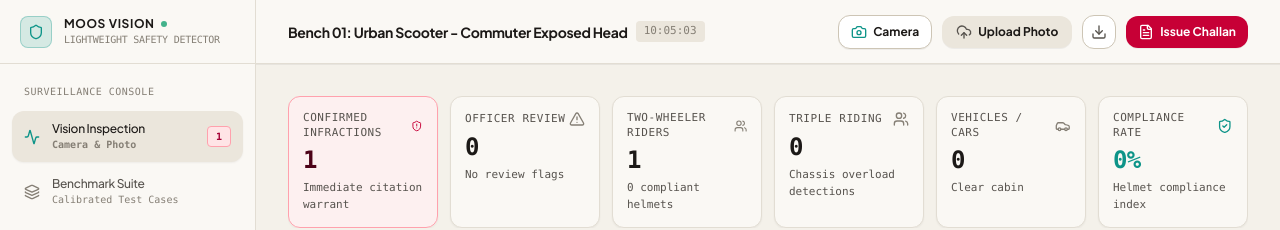
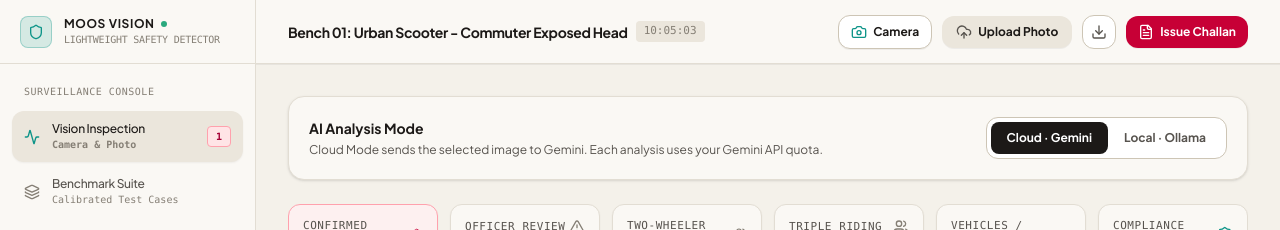
Before and after one commit to UbAsif1802/DEMO-HELMET, a React (Vite) app: page / in a window 1280 px wide. Shown: the top 230 px of the page. Built offline with nearby package versions, Linux system fonts and the light colour scheme.

Commit message:
feat: add explicit cloud and local AI mode selector

```diff
--- a/src/App.tsx
+++ b/src/App.tsx
@@ -31,6 +31,7 @@ export default function App() {
   );
   const [sidebarMobileOpen, setSidebarMobileOpen] = useState<boolean>(false);
   const [showUploadPanel, setShowUploadPanel] = useState<boolean>(false);
+  const [aiMode, setAiMode] = useState<'cloud' | 'local'>('cloud');
 
   const runAnalysis = async (imageData: string, sampleFallback?: SampleScenario) => {
     setIsLoading(true);
@@ -46,6 +47,7 @@ export default function App() {
         body: JSON.stringify({
           image: imageData,
           mimeType: 'image/jpeg',
+          mode: aiMode,
         }),
       });
 
@@ -63,7 +65,7 @@ export default function App() {
       }
     } catch (err: any) {
       console.warn('Analysis error:', err);
-      if (sampleFallback) {
+      if (sampleFallback && activeScenarioId === sampleFallback.id) {
         setDetectionData(sampleFallback.mockResult);
         const firstIssue = sampleFallback.mockResult.detections?.find((d) => d.is_violation || d.is_potential);
         if (firstIssue) {
@@ -193,6 +195,25 @@ export default function App() {
 
         {/* Workspace Body (with bottom padding for Flutter mobile nav bar) */}
         <main className="flex-1 p-3.5 sm:p-4 lg:p-8 space-y-5 sm:space-y-6 max-w-7xl mx-auto w-full pb-24 lg:pb-8">
+          {/* AI Provider Selector */}
+          <section className="rounded-2xl border border-[#E2DDD3] bg-[#FAF8F4] p-4 sm:p-5 shadow-sm" aria-label="AI analysis mode">
+            <div className="flex flex-col gap-3 sm:flex-row sm:items-center sm:justify-between">
+              <div>
+                <h2 className="text-sm font-bold text-[#1C1917]">AI Analysis Mode</h2>
+                <p className="mt-1 text-xs text-[#57534E]">
+                  {aiMode === 'cloud'
+                    ? 'Cloud Mode sends the selected image to Gemini. Each analysis uses your Gemini API quota.'
+                    : 'Local Mode sends the image to your configured Ollama server only. It will not fall back to Gemini.'}
+                </p>
+              </div>
+              <div className="inline-flex rounded-xl border border-[#CDC5B5] bg-white p-1 self-start" role="group" aria-label="Choose AI provider">
+                <button type="button" onClick={() => setAiMode('cloud')} aria-pressed={aiMode === 'cloud'} className={`rounded-lg px-4 py-2 text-xs font-bold transition-colors ${aiMode === 'cloud' ? 'bg-[#1C1917] text-white' : 'text-[#57534E] hover:bg-[#F4F1EA]'}`}>Cloud · Gemini</button>
+                <button type="button" onClick={() => setAiMode('local')} aria-pressed={aiMode === 'local'} className={`rounded-lg px-4 py-2 text-xs font-bold transition-colors ${aiMode === 'local' ? 'bg-[#0D9488] text-white' : 'text-[#57534E] hover:bg-[#F4F1EA]'}`}>Local · Ollama</button>
+              </div>
+            </div>
+            {aiMode === 'local' && <p className="mt-3 rounded-lg bg-teal-50 p-3 text-xs text-teal-900">Requires Ollama running where the MOOS backend runs, with a vision model pulled (default: <code>gemma3:12b</code>). If MOOS is hosted remotely, this does not use your laptop’s Ollama automatically.</p>}
+          </section>
+
           {/* Error Banner */}
           {errorMessage && (
             <div className="p-4 bg-rose-50 border border-rose-200 rounded-2xl flex items-center justify-between text-rose-800 text-xs">
```
